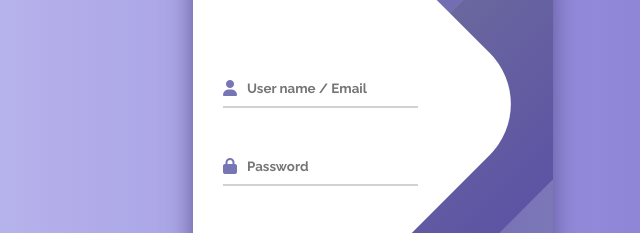
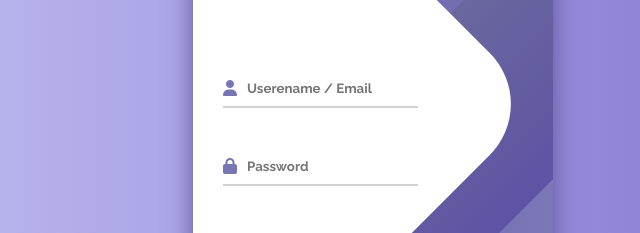
Before and after one commit to Jarrar09/login_page, a plain HTML site: page index.html in a window 1280 px wide. Shown: the part 206-439 px from the top of the page, 267-907 px from the left. Drawn offline with Linux system fonts and the light colour scheme.

Commit message:
update css

```diff
--- a/index.html
+++ b/index.html
@@ -17,7 +17,7 @@
         <form class="login">
           <div class="login__field">
             <i class="login__icon fas fa-user"></i>
-            <input type="text" class="login__input" placeholder="User name / Email">
+            <input type="text" class="login__input" placeholder="Userename / Email">
           </div>
           <div class="login__field">
             <i class="login__icon fas fa-lock"></i>
```
